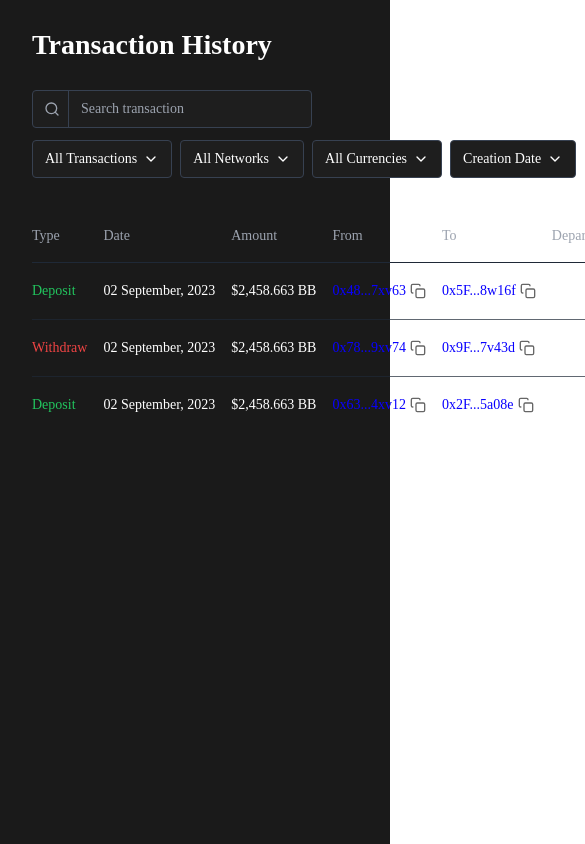
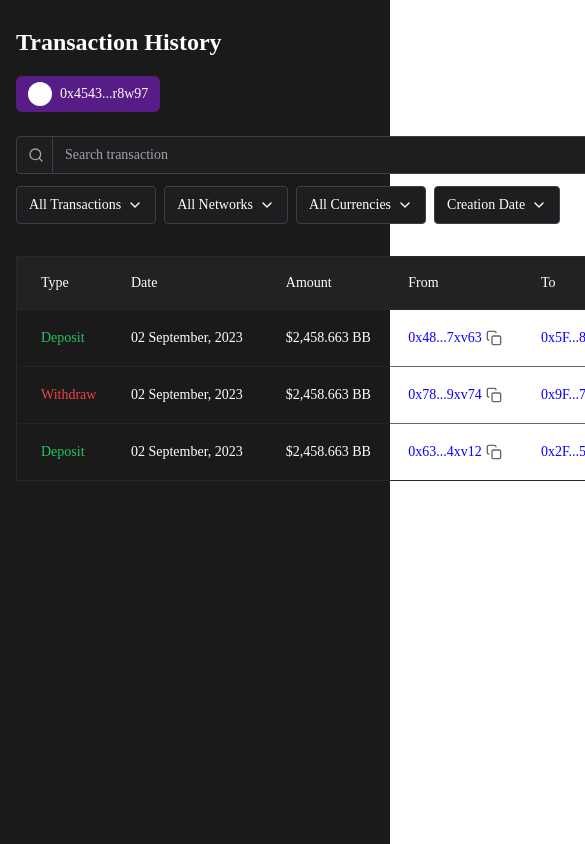
Before and after one commit to SafeVault/adam-frontend, a React (Vite) app: page /transactions in a window 390 px wide. Shown: the top 844 px of the page, 585 px wide, since content can reach past the window. Built offline with nearby package versions, Linux system fonts and the light colour scheme; a web font is replaced by a local one.

Commit message:
Improve Transaction History UI: add table borders, responsive layout, and fix header styling

```diff
--- a/src/components/transactions/TransactionHistory.tsx
+++ b/src/components/transactions/TransactionHistory.tsx
@@ -79,9 +79,9 @@ export const TransactionHistory = () => {
       <div className="w-[172px] bg-[#1A1A1A] hidden md:block"></div>
 
       {/* Main content */}
-      <div className="flex-1 px-8 py-6">
-        <div className="flex justify-between items-center mb-6">
-          <h1 className="text-[28px] font-bold text-white">Transaction History</h1>
+      <div className="flex-1 px-4 sm:px-6 md:px-8 py-6">
+        <div className="flex flex-col sm:flex-row justify-between items-start sm:items-center gap-4 sm:gap-0 mb-6">
+          <h1 className="text-[24px] sm:text-[28px] font-bold text-white">Transaction History</h1>
 
           {/* User info */}
           <div className="flex items-center bg-purple-900 text-white text-sm px-3 py-1.5 rounded-md">
@@ -91,8 +91,8 @@ export const TransactionHistory = () => {
         </div>
 
         {/* Filters and search */}
-        <div className="flex items-center flex-wrap gap-3 mb-8">
-          <div className="relative">
+        <div className="flex flex-col sm:flex-row items-stretch sm:items-center flex-wrap gap-3 mb-8">
+          <div className="relative w-full sm:w-auto">
             <div className="absolute inset-y-0 left-0 flex items-center">
               <div className="flex items-center h-full pl-3 pr-2 border-r border-gray-700">
                 <Search className="h-4 w-4 text-gray-400" />
@@ -101,7 +101,7 @@ export const TransactionHistory = () => {
             <input
               type="text"
               placeholder="Search transaction"
-              className="w-[280px] pl-12 pr-4 py-2 bg-[#1E1E1E] border border-gray-700 rounded text-white text-sm focus:outline-none"
+              className="w-full sm:w-[280px] pl-12 pr-4 py-2 bg-[#1E1E1E] border border-gray-700 rounded text-white text-sm focus:outline-none"
             />
           </div>
 
@@ -130,16 +130,16 @@ export const TransactionHistory = () => {
 
         {/* Transaction Table */}
         <div className="w-full overflow-x-auto">
-          <Table>
-            <TableHeader>
+          <Table className="border border-gray-800 min-w-[900px]">
+            <TableHeader className="bg-[#222222]">
               <TableRow className="border-b border-gray-800">
-                <TableHead className="text-gray-400 font-normal py-4 text-left pl-0 pr-6">Type</TableHead>
-                <TableHead className="text-gray-400 font-normal py-4 text-left pr-6">Date</TableHead>
-                <TableHead className="text-gray-400 font-normal py-4 text-left pr-6">Amount</TableHead>
-                <TableHead className="text-gray-400 font-normal py-4 text-left pr-6">From</TableHead>
-                <TableHead className="text-gray-400 font-normal py-4 text-left pr-6">To</TableHead>
-                <TableHead className="text-gray-400 font-normal py-4 text-left pr-6">Department</TableHead>
-                <TableHead className="text-gray-400 font-normal py-4 text-left">Status</TableHead>
+                <TableHead className="text-white font-normal py-4 text-left pl-6 pr-6">Type</TableHead>
+                <TableHead className="text-white font-normal py-4 text-left pr-6">Date</TableHead>
+                <TableHead className="text-white font-normal py-4 text-left pr-6">Amount</TableHead>
+                <TableHead className="text-white font-normal py-4 text-left pr-6">From</TableHead>
+                <TableHead className="text-white font-normal py-4 text-left pr-6">To</TableHead>
+                <TableHead className="text-white font-normal py-4 text-left pr-6">Department</TableHead>
+                <TableHead className="text-white font-normal py-4 text-left">Status</TableHead>
               </TableRow>
             </TableHeader>
             <TableBody>
@@ -148,7 +148,7 @@ export const TransactionHistory = () => {
                   key={transaction.id}
                   className="border-b border-gray-800/70 hover:bg-[#222222] transition-colors"
                 >
-                  <TableCell className={`py-4 pl-0 ${transaction.type === 'Deposit' ? 'text-green-500' : 'text-red-500'}`}>
+                  <TableCell className={`py-4 pl-6 ${transaction.type === 'Deposit' ? 'text-green-500' : 'text-red-500'}`}>
                     {transaction.type}
                   </TableCell>
                   <TableCell className="py-4 text-white">
```
